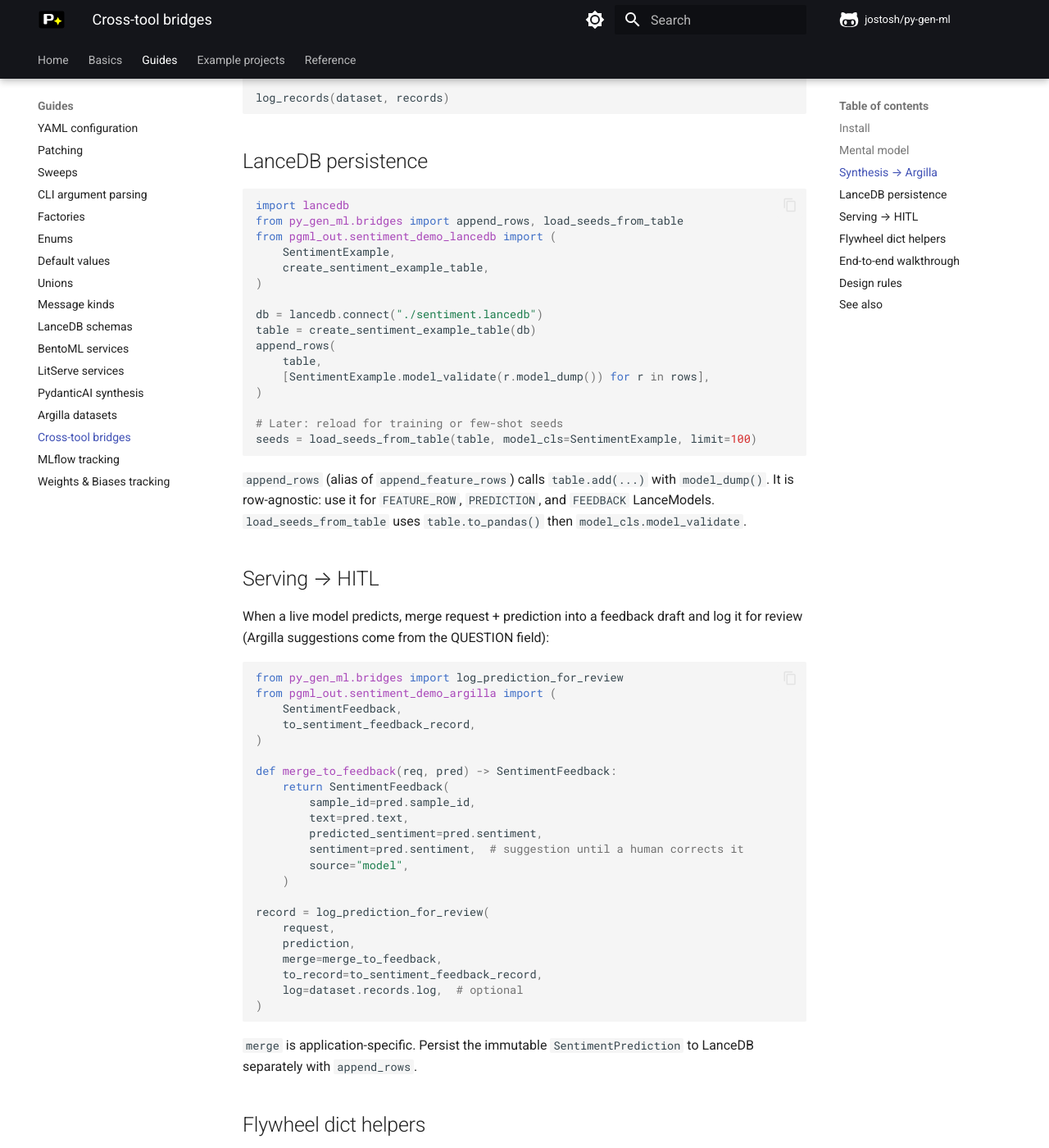
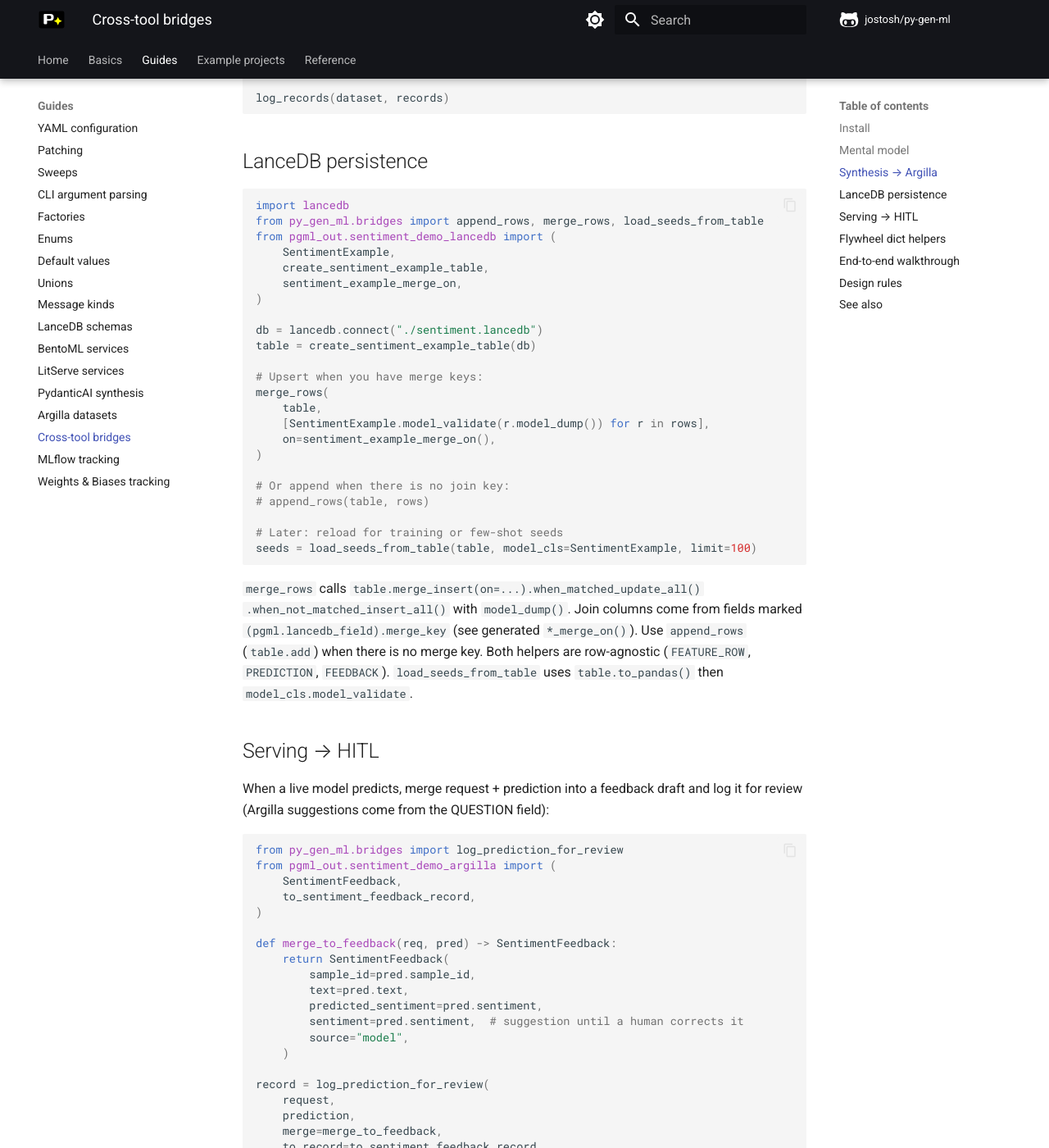
Before and after one commit to jostosh/py-gen-ml, an MkDocs documentation site: the page built from docs/guides/bridges.md, in a window 1280 px wide and 1400 px high, scrolled down 1561 px. Shown: the whole window at 82% size. Built offline with MkDocs 1.6.1 and Material for MkDocs 9.7.7, drawn with Linux system fonts in a browser that asks for light colours; plug-ins that fetch from the network failed and are left out; comment, search, counter and statistics services are not loaded; some of the changed text lies outside the part shown.

Commit message:
refactor: merge support for lancedb

````diff
--- a/docs/guides/bridges.md
+++ b/docs/guides/bridges.md
@@ -39,7 +39,7 @@ flowchart LR
 | Module | Responsibility |
 |--------|----------------|
 | `bridges.synthesis_argilla` | Map synthesized rows → Argilla records via `to_record` |
-| `bridges.lancedb_rows` | `append_rows` / `append_feature_rows`, `load_seeds_from_table` |
+| `bridges.lancedb_rows` | `append_rows`, `merge_rows`, `load_seeds_from_table` |
 | `bridges.serving_argilla` | Serving request/response → review record |
 | `bridges.flywheel` | Thin `seeds_to_dicts` / `annotated_rows_to_dicts` helpers |
 
@@ -76,27 +76,36 @@ log_records(dataset, records)
 
 ```python
 import lancedb
-from py_gen_ml.bridges import append_rows, load_seeds_from_table
+from py_gen_ml.bridges import append_rows, merge_rows, load_seeds_from_table
 from pgml_out.sentiment_demo_lancedb import (
     SentimentExample,
     create_sentiment_example_table,
+    sentiment_example_merge_on,
 )
 
 db = lancedb.connect("./sentiment.lancedb")
 table = create_sentiment_example_table(db)
-append_rows(
+
+# Upsert when you have merge keys:
+merge_rows(
     table,
     [SentimentExample.model_validate(r.model_dump()) for r in rows],
+    on=sentiment_example_merge_on(),
 )
+
+# Or append when there is no join key:
+# append_rows(table, rows)
 
 # Later: reload for training or few-shot seeds
 seeds = load_seeds_from_table(table, model_cls=SentimentExample, limit=100)
 ```
 
-`append_rows` (alias of `append_feature_rows`) calls `table.add(...)` with
-`model_dump()`. It is row-agnostic: use it for `FEATURE_ROW`, `PREDICTION`, and
-`FEEDBACK` LanceModels. `load_seeds_from_table` uses `table.to_pandas()` then
-`model_cls.model_validate`.
+`merge_rows` calls ``table.merge_insert(on=...).when_matched_update_all()
+.when_not_matched_insert_all()`` with ``model_dump()``. Join columns come from
+fields marked ``(pgml.lancedb_field).merge_key`` (see generated ``*_merge_on()``).
+Use `append_rows` (``table.add``) when there is no merge key. Both helpers are
+row-agnostic (`FEATURE_ROW`, `PREDICTION`, `FEEDBACK`). `load_seeds_from_table`
+uses `table.to_pandas()` then `model_cls.model_validate`.
 
 ## Serving → HITL
 
@@ -129,7 +138,7 @@ record = log_prediction_for_review(
 ```
 
 `merge` is application-specific. Persist the immutable `SentimentPrediction` to
-LanceDB separately with `append_rows`.
+LanceDB separately with `merge_rows`.
 
 ## Flywheel dict helpers
 
````
Also changed, not shown: docs/example_projects/sentiment_flywheel.md (+2 -2 lines), docs/guides/lancedb.md (+15 -1 lines), docs/snippets/src/pgml_out/cli_demo_cli_args.py (+8 -8 lines), docs/snippets/src/pgml_out/cli_demo_deep_cli_args.py (+16 -16 lines), docs/snippets/src/pgml_out/cli_extension_demo_cli_args.py (+8 -8 lines), docs/snippets/src/pgml_out/lancedb_demo_lancedb.py (+12 -1 lines), docs/snippets/src/pgml_out/sentiment_demo_lancedb.py (+36 -3 lines), docs/snippets/src/snippets/sentiment_flywheel_demo.py (+5 -9 lines), docs/snippets/src/snippets/sentiment_online_demo.py (+18 -14 lines), 9 other files.
